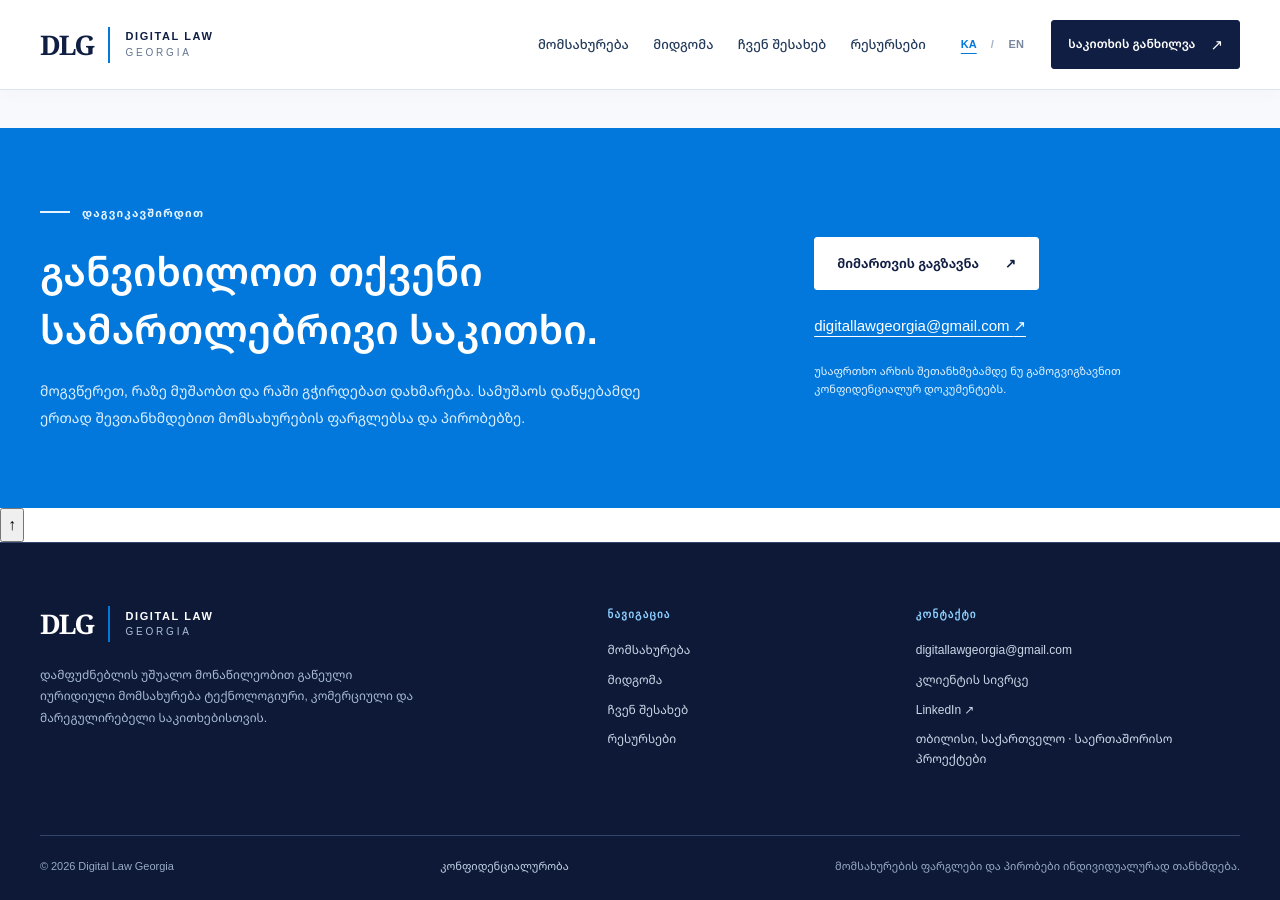
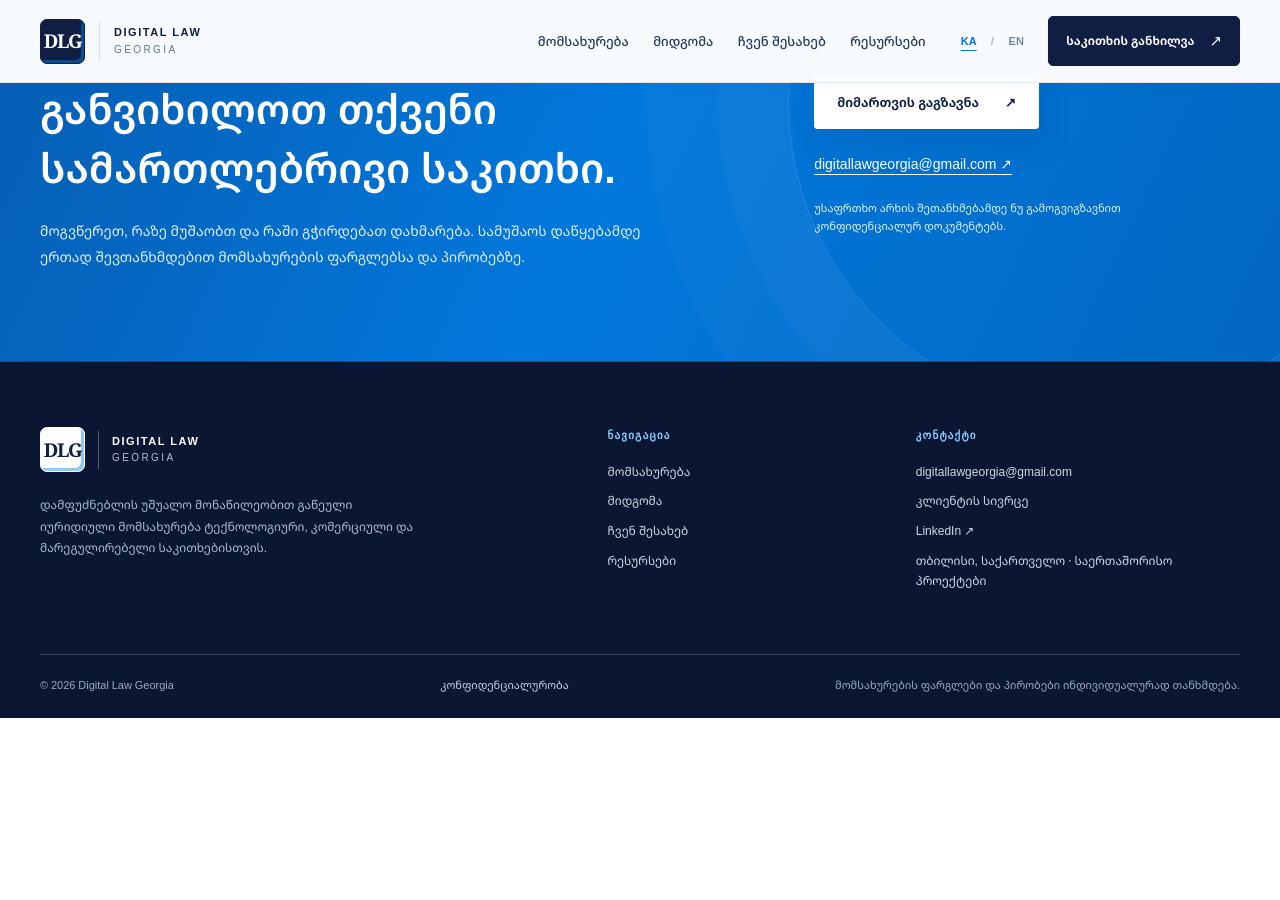
Before and after one commit to luka019/lukaswebsite, a Jekyll site: the page index.html, which Jekyll copies as it is, in a window 1280 px wide and 900 px high, scrolled down 5911 px. Built offline with Jekyll 4.4.1, drawn with Linux system fonts in a browser that asks for light colours; after the commit the page ends 6629 px from its top, so only the background shows below that.

Commit message:
build: apply premium brand layer consistently to index.html

```diff
--- a/index.html
+++ b/index.html
@@ -17,6 +17,7 @@
   <link rel="preload" as="font" href="/assets/noto-georgian.woff2" type="font/woff2" crossorigin>
   <link rel="stylesheet" href="/styles.css?v=20261106-editorial">
   <link rel="stylesheet" href="/firm.css?v=20261106-premium">
+  <link rel="stylesheet" href="/firm-premium.css?v=20261106-v2">
   <script src="/script.js?v=20261106-editorial" defer></script>
   <script src="/firm-interactions.js?v=20261106-premium" defer></script>
 </head>
```
